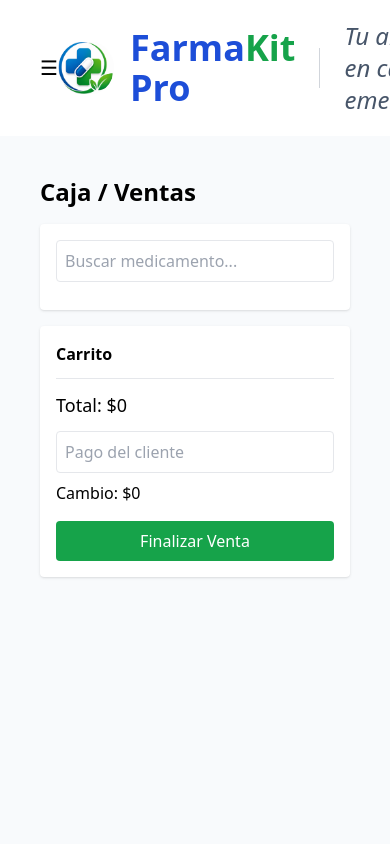
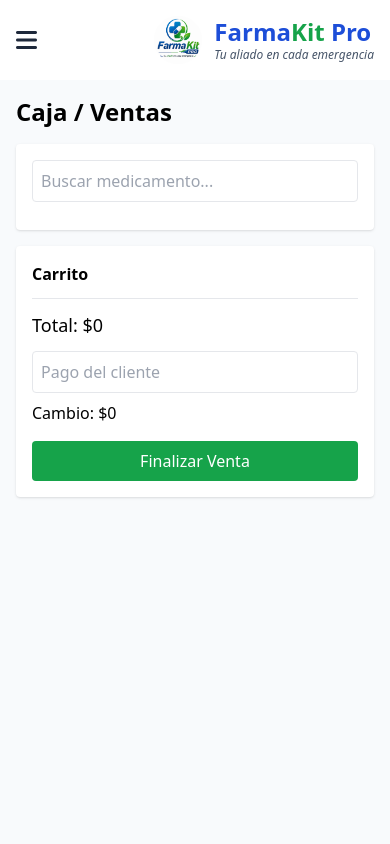
Before and after one commit to danrguez2006-byte/FARMACIA_WEB, a Flask app: page /ventas in a window 390 px wide. Run offline with Flask 3, Linux system fonts and the light colour scheme; a user stored in the database is signed in; data that the repository does not hold is empty; some libraries are stand-ins or nearby versions.

Commit message:
Mejora diseño responsive en celular

```diff
--- a/templates/layout.html
+++ b/templates/layout.html
@@ -11,99 +11,106 @@
 
 <body class="bg-slate-50">
 
-<div class="flex h-screen overflow-hidden">
+<div class="flex min-h-screen">
 
   <!-- SIDEBAR -->
   <aside id="sidebar"
-    class="w-72 bg-gradient-to-b from-slate-950 to-blue-950 text-white p-6 fixed md:static h-full z-20 transform -translate-x-full md:translate-x-0 transition">
+    class="fixed md:static inset-y-0 left-0 w-72 bg-gradient-to-b from-slate-950 to-blue-950 text-white p-6 z-40 transform -translate-x-full md:translate-x-0 transition">
 
-    <!-- BRAND -->
-    <div class="flex items-center gap-3 mb-12">
-      <img src="/static/logo1.png"
-        class="w-16 h-16 object-contain rounded-full">
+    <div class="flex items-center gap-3 mb-10">
+      <img src="/static/logo.png" class="w-14 h-14 object-contain rounded-full">
 
       <div>
-        <h1 class="text-2xl font-extrabold leading-tight">
+        <h1 class="text-xl font-extrabold leading-tight">
           Farma<span class="text-green-400">Kit</span> Pro
         </h1>
-        <p class="text-sm italic text-slate-200 leading-tight">
-          Tu aliado en cada<br>emergencia
+        <p class="text-xs italic text-slate-200 leading-tight">
+          Tu aliado en cada emergencia
         </p>
       </div>
     </div>
 
-    <nav class="space-y-5 text-lg">
+    <nav class="space-y-3 text-base">
 
       {% if session["rol"] == "admin" or session["rol"] == "vendedor" %}
-      <a href="/dashboard" class="flex items-center gap-4 p-3 rounded-xl hover:bg-blue-700/60">
-        <i class="fa fa-chart-line w-6"></i> Dashboard
+      <a href="/dashboard" class="flex items-center gap-3 p-3 rounded-xl hover:bg-blue-700/60">
+        <i class="fa fa-chart-line w-5"></i> Dashboard
       </a>
 
-      <a href="/inventario" class="flex items-center gap-4 p-3 rounded-xl hover:bg-blue-700/60">
-        <i class="fa fa-pills w-6"></i> Inventario
+      <a href="/inventario" class="flex items-center gap-3 p-3 rounded-xl hover:bg-blue-700/60">
+        <i class="fa fa-pills w-5"></i> Inventario
       </a>
       {% endif %}
 
       {% if session["rol"] == "admin" or session["rol"] == "cajero" %}
-      <a href="/ventas" class="flex items-center gap-4 p-3 rounded-xl hover:bg-blue-700/60">
-        <i class="fa fa-cash-register w-6"></i> Ventas
+      <a href="/ventas" class="flex items-center gap-3 p-3 rounded-xl hover:bg-blue-700/60">
+        <i class="fa fa-cash-register w-5"></i> Ventas
       </a>
       {% endif %}
 
       {% if session["rol"] == "admin" %}
-      <a href="/reporte" class="flex items-center gap-4 p-3 rounded-xl hover:bg-blue-700/60">
-        <i class="fa fa-file-lines w-6"></i> Reportes
+      <a href="/reporte" class="flex items-center gap-3 p-3 rounded-xl hover:bg-blue-700/60">
+        <i class="fa fa-file-lines w-5"></i> Reportes
       </a>
 
-      <a href="/usuarios" class="flex items-center gap-4 p-3 rounded-xl hover:bg-blue-700/60">
-        <i class="fa fa-users w-6"></i> Usuarios
+      <a href="/usuarios" class="flex items-center gap-3 p-3 rounded-xl hover:bg-blue-700/60">
+        <i class="fa fa-users w-5"></i> Usuarios
       </a>
       {% endif %}
 
       {% if session["rol"] == "cliente" %}
-      <a href="/cliente" class="flex items-center gap-4 p-3 rounded-xl hover:bg-blue-700/60">
-        <i class="fa fa-store w-6"></i> Tienda
+      <a href="/cliente" class="flex items-center gap-3 p-3 rounded-xl hover:bg-blue-700/60">
+        <i class="fa fa-store w-5"></i> Tienda
       </a>
 
-      <a href="/mis-pedidos" class="flex items-center gap-4 p-3 rounded-xl hover:bg-blue-700/60">
-        <i class="fa fa-truck w-6"></i> Mis Pedidos
+      <a href="/mis-pedidos" class="flex items-center gap-3 p-3 rounded-xl hover:bg-blue-700/60">
+        <i class="fa fa-truck w-5"></i> Mis Pedidos
       </a>
       {% endif %}
 
-      <hr class="border-slate-700 my-8">
+      <hr class="border-slate-700 my-6">
 
-      <a href="/logout" class="flex items-center gap-4 p-3 rounded-xl hover:bg-red-700/70">
-        <i class="fa fa-right-from-bracket w-6 text-red-400"></i> Cerrar sesión
+      <a href="/logout" class="flex items-center gap-3 p-3 rounded-xl hover:bg-red-700/70">
+        <i class="fa fa-right-from-bracket w-5 text-red-400"></i> Cerrar sesión
       </a>
 
     </nav>
-
   </aside>
 
+  <!-- FONDO OSCURO MÓVIL -->
+  <div id="overlay"
+    onclick="toggleSidebar()"
+    class="fixed inset-0 bg-black/50 z-30 hidden md:hidden">
+  </div>
+
   <!-- MAIN -->
-  <div class="flex-1 flex flex-col overflow-hidden">
+  <div class="flex-1 min-w-0">
 
     <!-- TOPBAR -->
-    <header class="bg-white shadow-sm px-10 py-5 flex justify-between items-center">
+    <header class="bg-white shadow-sm px-4 md:px-10 py-4 flex items-center justify-between gap-4">
 
-      <button onclick="toggleSidebar()" class="md:hidden text-xl">☰</button>
+      <button onclick="toggleSidebar()" class="md:hidden text-2xl text-slate-800">
+        <i class="fa fa-bars"></i>
+      </button>
 
-      <div class="flex items-center gap-4">
-        <img src="/static/logo1.png"
-          class="w-14 h-14 object-contain rounded-full">
+      <div class="flex items-center gap-3 min-w-0">
 
-        <h2 class="text-4xl font-extrabold text-blue-700">
-          Farma<span class="text-green-600">Kit</span> Pro
-        </h2>
+        <img src="/static/logo.png"
+          class="w-12 h-12 md:w-14 md:h-14 object-contain rounded-full flex-shrink-0">
 
-        <div class="h-10 border-l border-gray-300 mx-2"></div>
+        <div class="min-w-0">
+          <h2 class="text-2xl md:text-4xl font-extrabold text-blue-700 leading-tight">
+            Farma<span class="text-green-600">Kit</span> Pro
+          </h2>
 
-        <p class="text-2xl italic text-slate-600">
-          Tu aliado en cada emergencia
-        </p>
+          <p class="text-xs md:text-xl italic text-slate-600 truncate">
+            Tu aliado en cada emergencia
+          </p>
+        </div>
+
       </div>
 
-      <div class="flex items-center gap-3">
+      <div class="hidden md:flex items-center gap-3">
         <div class="bg-blue-100 text-blue-600 w-12 h-12 rounded-full flex items-center justify-center">
           <i class="fa fa-user text-2xl"></i>
         </div>
@@ -115,7 +122,7 @@
 
     </header>
 
-    <main class="p-10 overflow-auto bg-slate-50">
+    <main class="p-4 md:p-10 overflow-auto bg-slate-50">
       {% block content %}{% endblock %}
     </main>
 
@@ -125,7 +132,11 @@
 
 <script>
 function toggleSidebar(){
-  document.getElementById("sidebar").classList.toggle("-translate-x-full");
+  const sidebar = document.getElementById("sidebar");
+  const overlay = document.getElementById("overlay");
+
+  sidebar.classList.toggle("-translate-x-full");
+  overlay.classList.toggle("hidden");
 }
 </script>
 
```
Also changed, not shown: templates/mis_pedidos.html (+89 -19 lines).
